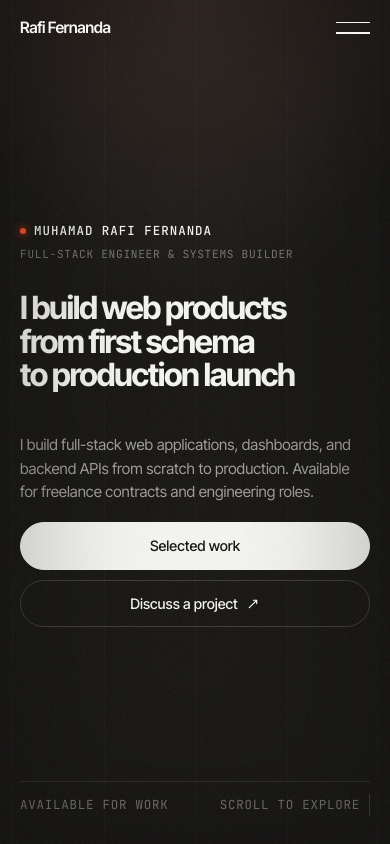
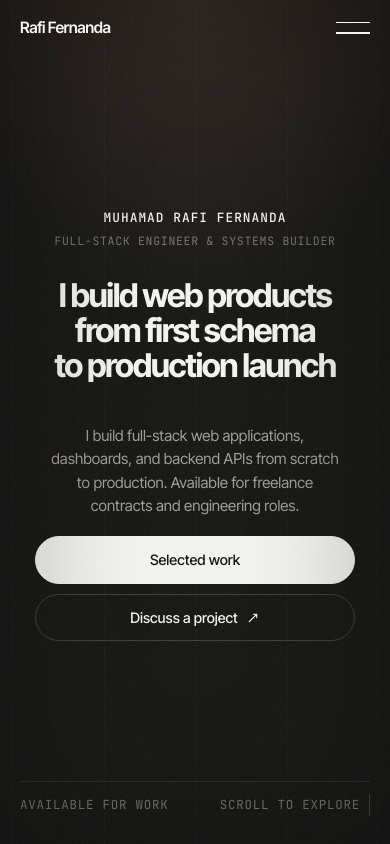
Before and after one commit to Randevough/Portofolio, an Astro site: page / in a window 390 px wide. Shown: the top 844 px of the page. Built offline with nearby package versions, Linux system fonts and the light colour scheme; Astro itself is replaced by a stand-in of ours; grey boxes are pictures that could not be loaded.

Commit message:
fix: center mobile hero, resolve experience badges layout, and revert curtain duration

```diff
--- a/src/scripts/main.ts
+++ b/src/scripts/main.ts
@@ -484,6 +484,7 @@ import { STACK, PROOF } from '../data/portfolio';
       text: string;
       font: string;
       letterSpacing?: string;
+      align?: CanvasTextAlign;
       x: number;
       y: number;
       width: number;
@@ -497,15 +498,18 @@ import { STACK, PROOF } from '../data/portfolio';
     var updateMetrics = function () {
       if (!heroMask || !titleEl) return;
       var maskRect = heroMask.getBoundingClientRect();
+      var isCenter = window.getComputedStyle(titleEl).textAlign === 'center';
       textCache = lineSpans.map(function (span, i) {
         var box = span.parentElement || span;
         var boxRect = box.getBoundingClientRect();
         var style = window.getComputedStyle(span);
+        var x = isCenter ? (boxRect.left - maskRect.left + boxRect.width / 2) : (boxRect.left - maskRect.left);
         return {
           text: span.textContent || '',
           font: style.fontWeight + ' ' + style.fontSize + ' ' + style.fontFamily,
           letterSpacing: ('letterSpacing' in style) ? (style as any).letterSpacing : undefined,
-          x: boxRect.left - maskRect.left,
+          align: (isCenter ? 'center' : 'left') as CanvasTextAlign,
+          x: x,
           y: boxRect.top - maskRect.top,
           width: boxRect.width,
           height: boxRect.height,
@@ -583,11 +587,16 @@ import { STACK, PROOF } from '../data/portfolio';
 
         context.save();
         context.beginPath();
-        context.rect(item.x, item.y, item.width, item.height + 2);
+        if (item.align === 'center') {
+          context.rect(0, item.y, cWidth, item.height + 2);
+        } else {
+          context.rect(item.x, item.y, item.width, item.height + 2);
+        }
         context.clip();
         context.font = item.font;
         context.fillStyle = '#ffffff';
         context.textBaseline = 'top';
+        context.textAlign = item.align || 'left';
         if (item.letterSpacing && 'letterSpacing' in context) {
           (context as any).letterSpacing = item.letterSpacing;
         }
@@ -615,7 +624,8 @@ import { STACK, PROOF } from '../data/portfolio';
         } else {
           drawH = cHeight * 1.1;
           drawW = drawH * videoRatio;
-          drawX = (cWidth - drawW) * 0.38;
+          var isMobile = window.innerWidth <= 820;
+          drawX = (cWidth - drawW) * (isMobile ? 0.5 : 0.38);
           drawY = (cHeight - drawH) / 2;
         }
 
@@ -698,7 +708,7 @@ import { STACK, PROOF } from '../data/portfolio';
         curtain.classList.add('is-cover');
         requestAnimationFrame(function () { if (curtain) curtain.classList.add('is-on'); });
       }
-      setTimeout(function () { if (href) window.location.href = href; }, 380);
+      setTimeout(function () { if (href) window.location.href = href; }, 560);
     });
   }
 
--- a/src/styles/global.css
+++ b/src/styles/global.css
@@ -187,11 +187,11 @@ html.fine .cursor{display:block;}
 main{position:relative;z-index:1;background:var(--bg);}
 .pt{position:fixed;inset:0;z-index:115;background:var(--bg);pointer-events:none;
   transform:translateY(-100%);border-bottom:1px solid var(--line);}
-html.motion .pt{animation:ptOpen .42s cubic-bezier(.16,1,.3,1) forwards;}
+html.motion .pt{animation:ptOpen .85s cubic-bezier(.76,0,.24,1) forwards;}
 @keyframes ptOpen{from{transform:translateY(0);}to{transform:translateY(-100%);}}
 html.motion .pt.is-cover{animation:none;transform:translateY(100%);}
 html.motion .pt.is-cover.is-on{transform:translateY(0);
-  transition:transform .38s cubic-bezier(.16,1,.3,1);}
+  transition:transform .62s cubic-bezier(.76,0,.24,1);}
 .pt__mark{position:absolute;left:var(--pad);bottom:calc(var(--pad) - 4px);color:var(--dim);
   font-family:var(--mono);font-size:12.5px;letter-spacing:.06em;text-transform:uppercase;}
 
@@ -772,20 +772,22 @@ html.footreveal .footspacer{display:block;}
 }
 @media (max-width:820px){
   .hero{min-height:100svh;display:flex;flex-direction:column;justify-content:space-between;
-    padding-top:calc(var(--nav-h, 64px) + 20px);padding-bottom:clamp(20px,3.2vh,32px);}
-  .hero__inner{flex:1;display:flex;flex-direction:column;justify-content:center;padding-bottom:12px;}
-  .hero__eyebrow{display:flex;flex-direction:column;gap:6px;align-items:flex-start;margin-bottom:18px;}
-  .hero__author{font-size:.78rem;letter-spacing:.08em;color:var(--text);font-weight:500;
-    display:inline-flex;align-items:center;gap:8px;}
-  .hero__author::before{content:"";width:6px;height:6px;border-radius:50%;background:var(--accent);
-    display:inline-block;box-shadow:0 0 8px var(--accent);}
+    padding-top:calc(var(--nav-h, 64px) + 24px);padding-bottom:clamp(20px,3.2vh,32px);text-align:center;}
+  .hero__inner{flex:1;display:flex;flex-direction:column;justify-content:center;align-items:center;
+    padding-bottom:12px;text-align:center;}
+  .hero__eyebrow{display:flex;flex-direction:column;gap:5px;align-items:center;text-align:center;margin-bottom:18px;}
+  .hero__author{font-size:.8rem;letter-spacing:.08em;color:var(--text);font-weight:500;}
+  .hero__author::before{display:none !important;}
   .hero__sep{display:none;}
-  .hero__role{font-size:.7rem;letter-spacing:.06em;color:var(--dim);}
-  .hero__title{font-size:clamp(2.5rem,10vw,3.9rem);line-height:1.02;letter-spacing:-.045em;margin:8px 0 16px;}
-  .hero__foot{grid-template-columns:1fr;gap:20px;margin-top:18px;}
-  .hero__lede{font-size:.95rem;line-height:1.55;max-width:38ch;}
-  .hero__actions{display:flex;flex-direction:column;gap:10px;width:100%;}
+  .hero__role{font-size:.72rem;letter-spacing:.06em;color:var(--dim);}
+  .hero__mask{display:flex;justify-content:center;width:100%;}
+  .hero__title{font-size:clamp(1.9rem,8.4vw,3.4rem);line-height:1.04;letter-spacing:-.045em;
+    margin:8px auto 16px;text-align:center;}
+  .hero__foot{display:flex;flex-direction:column;align-items:center;gap:20px;margin-top:18px;width:100%;}
+  .hero__lede{font-size:.95rem;line-height:1.55;max-width:34ch;text-align:center;margin:0 auto;}
+  .hero__actions{display:flex;flex-direction:column;gap:10px;width:100%;max-width:320px;margin:0 auto;}
   .hero__actions .btn{width:100%;justify-content:center;padding:12px 24px;font-size:.9rem;}
+  .hero__meta{width:100%;display:flex;justify-content:space-between;align-items:center;}
   .hero__meta span:nth-child(2){display:none;}
   .section__head{grid-template-columns:auto 1fr;row-gap:10px;}
   .section__note{grid-column:1 / -1;text-align:left;padding-bottom:0;}
@@ -799,11 +801,23 @@ html.footreveal .footspacer{display:block;}
   .panel__media{aspect-ratio:2/1;max-height:none;}
   .panel__media img{width:100%;margin-left:0;}
   .work__rail{display:none;}
-  .row__main{grid-template-columns:1fr auto;row-gap:6px;padding:18px 0;}
-  .row__year{grid-column:1 / -1;}
-  .row__org{text-align:left;font-size:.84rem;}
-  .row__tag{justify-self:end;}
-  .row__detail p{padding:0 0 20px;}
+  .row__main{
+    display:grid;
+    grid-template-columns:1fr auto;
+    grid-template-areas:
+      "year tag"
+      "role role"
+      "org  org";
+    row-gap:6px;
+    column-gap:12px;
+    align-items:center;
+    padding:18px 0;
+  }
+  .row__year{grid-area:year;font-family:var(--mono);font-size:12px;color:var(--dim);letter-spacing:.05em;}
+  .row__tag{grid-area:tag;justify-self:end;}
+  .row__role{grid-area:role;font-size:clamp(1.1rem,4.2vw,1.35rem);margin:2px 0;}
+  .row__org{grid-area:org;text-align:left;font-size:.88rem;color:var(--muted);}
+  .row__detail p{padding:4px 0 20px 0;}
   .row:hover .row__detail{max-height:190px;}
   .cs__shots{grid-template-columns:1fr;}
   .foot__cols{grid-template-columns:1fr;}
@@ -816,7 +830,6 @@ html.footreveal .footspacer{display:block;}
 @media (max-width:560px){
   .hero{min-height:100svh;padding-top:84px;padding-bottom:clamp(20px,3.5vh,28px);}
   .hero__inner{padding-bottom:16px;}
-  .hero__title{font-size:clamp(1.75rem,8.2vw,2.2rem);}
   .hero__eyebrow{margin-bottom:clamp(14px,2.5vh,24px);}
   .hero__foot{margin-top:clamp(18px,3vh,32px);gap:18px;}
   .hero__meta{padding-top:12px;}
@@ -830,7 +843,7 @@ html.footreveal .footspacer{display:block;}
   .cursor{display:none !important;}
   .panel__media img{filter:none;}
   .row__detail{max-height:none;}
-  .row__detail p{padding-bottom:18px;}
+  .row__detail p{padding:4px 0 18px 0;}
 }
 
 /* ---------- 19 REDUCED MOTION ---------- */
```
